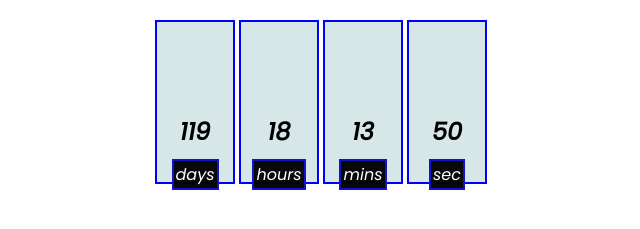
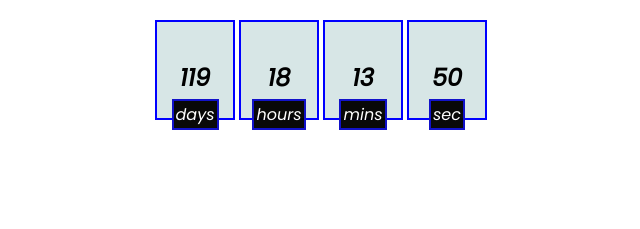
Before and after one commit to vikashbasant/CountDown-New-Years, a plain HTML site: page index.html in a window 1280 px wide. Shown: the part 131-360 px from the top of the page, without its empty margins (319-959 px from the left). Drawn offline with Linux system fonts and the light colour scheme.

Commit message:
add screen shot

```diff
--- a/style.css
+++ b/style.css
@@ -31,7 +31,7 @@ h1 {
 .big-text {
     font-weight: bold;
     font-size: 1.5rem;
-    line-height: 0.5;
+    line-height: 0;
     margin-top: 0 5rem;
 
 
@@ -43,7 +43,7 @@ h1 {
 	width: 80px;
 	background-color: rgb(215, 230, 230);
 	border: 2px solid blue;
-	padding: -2px;
+	/* padding: -2px; */
 	margin: 2px; /*margin not add into actual height and width of the content*/
 
 	box-sizing: border-box;
@@ -51,7 +51,7 @@ h1 {
 
     text-align: center;
     gap: 4rem;
-    padding: 5rem 0;
+    padding: 2rem 0 4rem 0;
 }
 
 .countdown-el span {
```
